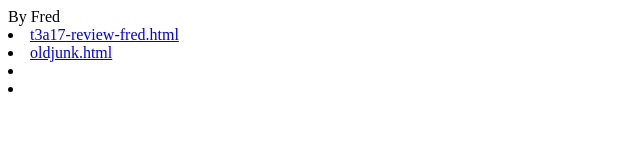
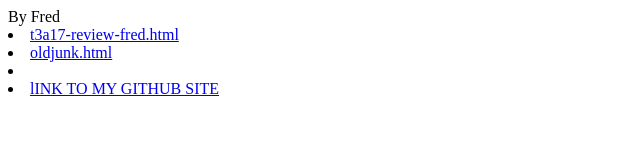
Before and after one commit to hpssjellis/robotics-trash, a plain HTML site: page index.html in a window 1280 px wide. Shown: the whole page, without its empty margins (0-640 px from the left). Drawn offline with Linux system fonts and the light colour scheme.

Commit message:
Update index.html

```diff
--- a/index.html
+++ b/index.html
@@ -12,4 +12,4 @@ By Fred<br>
 
 <li><a href=""></a>
 
-<li><a href=""></a>
+<li><a href="https://github.com/hpssjellis/robotics-trash">lINK TO MY GITHUB SITE</a>
```
